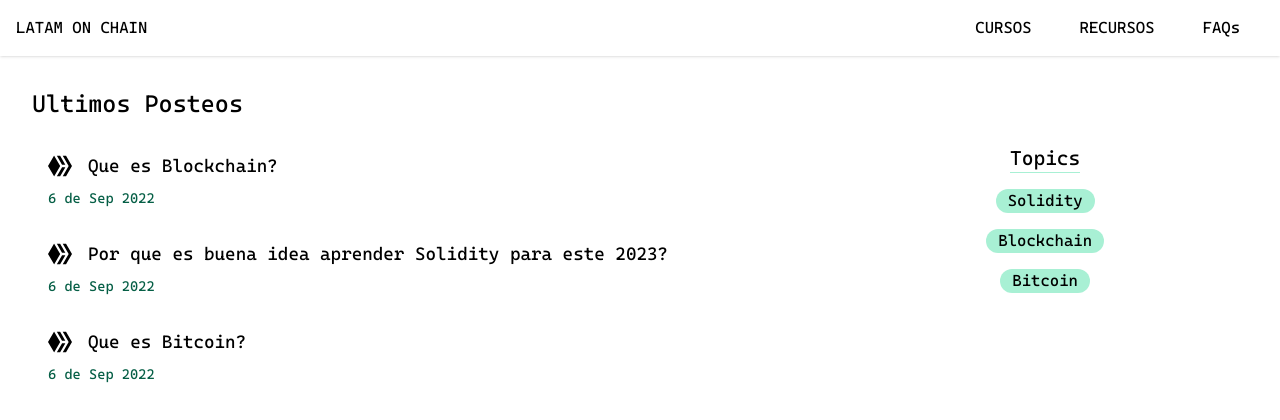
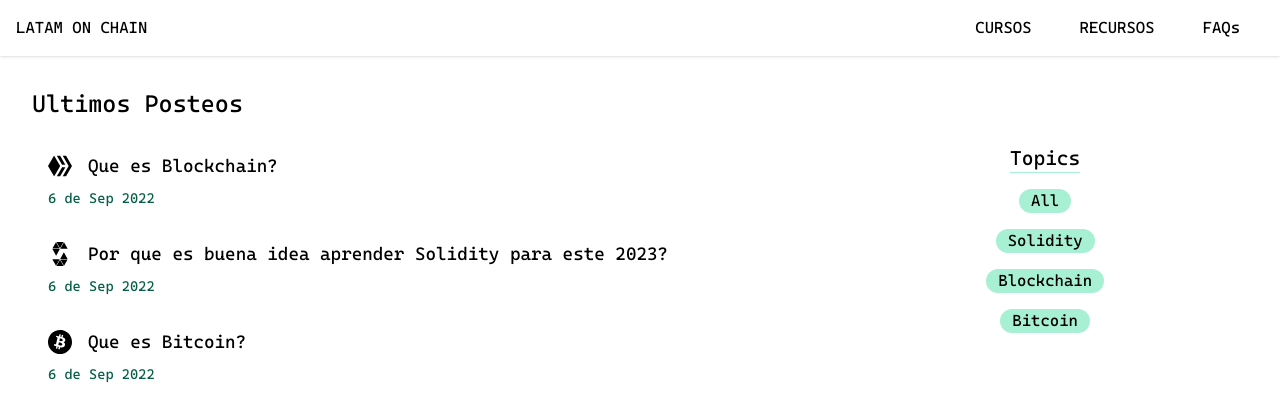
Before and after one commit to nicolasCinzer/latam-on-chain, a React (Create React App) app: page /recursos in a window 1280 px wide. Shown: the top 420 px of the page. Built offline with nearby package versions, Linux system fonts and the light colour scheme.

Commit message:
Resources implementation and filter

```diff
--- a/src/components/resources/topics/index.jsx
+++ b/src/components/resources/topics/index.jsx
@@ -2,13 +2,14 @@
 
 import Topic from './topic';
 
-const Topics = () => {
+const Topics = ({ setFilter }) => {
   return (
     <div className='grid fixed md:right-44 md:top-36 grid-flow-row gap-y-4 place-items-center'>
       <div className='border-b border-emerald-300/60 text-xl'>Topics</div>
-      <Topic topic={'Solidity'}/>
-      <Topic topic={'Blockchain'}/>
-      <Topic topic={'Bitcoin'}/>
+      <Topic topic={'All'} setFilter={setFilter} />
+      <Topic topic={'Solidity'} setFilter={setFilter} />
+      <Topic topic={'Blockchain'} setFilter={setFilter} />
+      <Topic topic={'Bitcoin'} setFilter={setFilter} />
     </div>
   );
 };
--- a/src/components/resources/topics/topic/index.jsx
+++ b/src/components/resources/topics/topic/index.jsx
@@ -1,8 +1,17 @@
 import React from 'react';
 
-const Topic = ({ topic }) => {
+const Topic = ({ topic, setFilter }) => {
+  const handleClick = () => {
+    setFilter(topic);
+  };
+
   return (
-    <div className='w-fit px-3 bg-emerald-300/60 rounded-3xl transition-all hover:scale-110 cursor-pointer'>{topic}</div>
+    <div
+      className='w-fit px-3 bg-emerald-300/60 rounded-3xl transition-all hover:scale-110 cursor-pointer'
+      onClick={handleClick}
+    >
+      {topic}
+    </div>
   );
 };
 
--- a/src/pages/Resources.jsx
+++ b/src/pages/Resources.jsx
@@ -1,38 +1,31 @@
-import React from 'react';
+import React, { useState } from 'react';
 
 import Resource from '../components/resources/resource';
 import Topics from '../components/resources/topics';
-
-import { SiHiveBlockchain } from 'react-icons/si';
+import resources from '../services/resourcesArray';
 
 const Resources = () => {
+  const [filter, setFilter] = useState('All');
+
   return (
     <>
       <div className='pt-8 pb-4 px-8 text-2xl'>Ultimos Posteos</div>
       <div className='grid grid-cols-1 px-4'>
-        <Resource
-          id={'que-es-blockchain'}
-          topic={'Blockchain'}
-          icon={<SiHiveBlockchain />}
-          title={'Que es Blockchain?'}
-          date={'6 de Sep 2022'}
-        />
-        <Resource
-          id={'por-que-es-buena-idea-aprender-solidity-para-este-2023'}
-          topic={'Solidity'}
-          icon={<SiHiveBlockchain />}
-          title={'Por que es buena idea aprender Solidity para este 2023?'}
-          date={'6 de Sep 2022'}
-        />
-        <Resource
-          id={'que-es-bitcoin'}
-          topic={'Bitcoin'}
-          icon={<SiHiveBlockchain />}
-          title={'Que es Bitcoin?'}
-          date={'6 de Sep 2022'}
-        />
+        {resources.map(({ id, topic, icon, title, date }) =>
+          filter === 'All' || filter === topic ? (
+            <Resource
+              id={id}
+              topic={topic}
+              icon={icon}
+              title={title}
+              date={date}
+            />
+          ) : (
+            <></>
+          )
+        )}
       </div>
-      <Topics />
+      <Topics setFilter={setFilter} />
     </>
   );
 };
```
